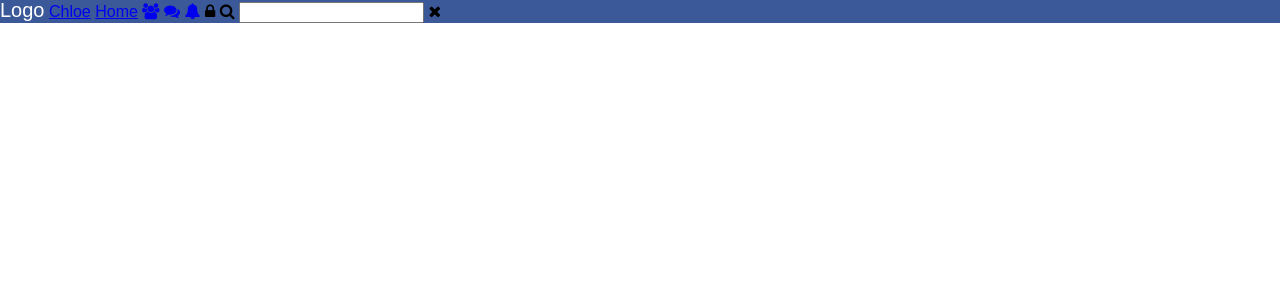
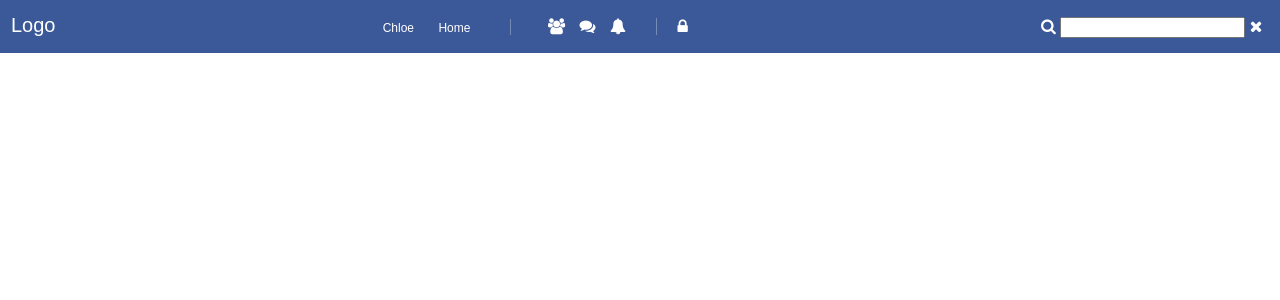
Before and after one commit to KaseemJ/Social-Profile-Page, a PHP site: page / in a window 1280 px wide. Shown: the top 300 px of the page. Run offline with PHP 8.4, Linux system fonts and the light colour scheme.

Commit message:
finished header

```diff
--- a/css/main.css
+++ b/css/main.css
@@ -1,14 +1,33 @@
+* {
+    box-sizing: border-box;
+}
+
 html{
     font-family: sans-serif;
 }
 
 header{
     background: #3b5998;
+    padding: 15px;
+}
+
+header a{
+    color: white;
+    text-decoration: none;
+    font-size: 12px;
+    font-weight: 300;
+}
+
+header .fa{
+    color: white;
+    font-size: 16px;
 }
 
 header .logo-area{
     color: white;
     display: inline-block;
+    width: 20%;
+    margin-left: -4px;
 }
 
 header .logo-area a{
@@ -19,30 +38,52 @@ header .logo-area a{
 
 header .menu{
     display: inline-block;
+    width: 20%;
+    margin-left: -4px;
+    border-right: 1px solid rgba(255,255,255,.3);
+    text-align: right;
+    padding-right: 20px;
 }
 
 header .menu ul li{
     display: inline-block;
 }
 
+header .menu ul li a{
+    margin-right: 20px;
+}
+
 header .icon-links{
     display: inline-block;
+    width: 20%;
+    margin-left: -4px;
+    padding-left: 20px;
 }
 
 header .icon-links ul li{
     display: inline-block;
+    margin-right: 10px;
 }
 
 header .icon-links .quick-options{
     display: inline-block;
+    margin-left: -4px;
+    padding-right: 20px;
+    padding-left: 20px;
+    border-right: 1px solid rgba(255,255,255,.3);
 }
 
 header .icon-links .privacy{
     display: inline-block;
+    margin-left: -4px;
+    padding-left: 20px;
 }
 
 header .search-area{
     display: inline-block;
+    width: 40%;
+    margin-left: -4px;
+    text-align: right;
 }
 
 header .search-area ul li{
```
